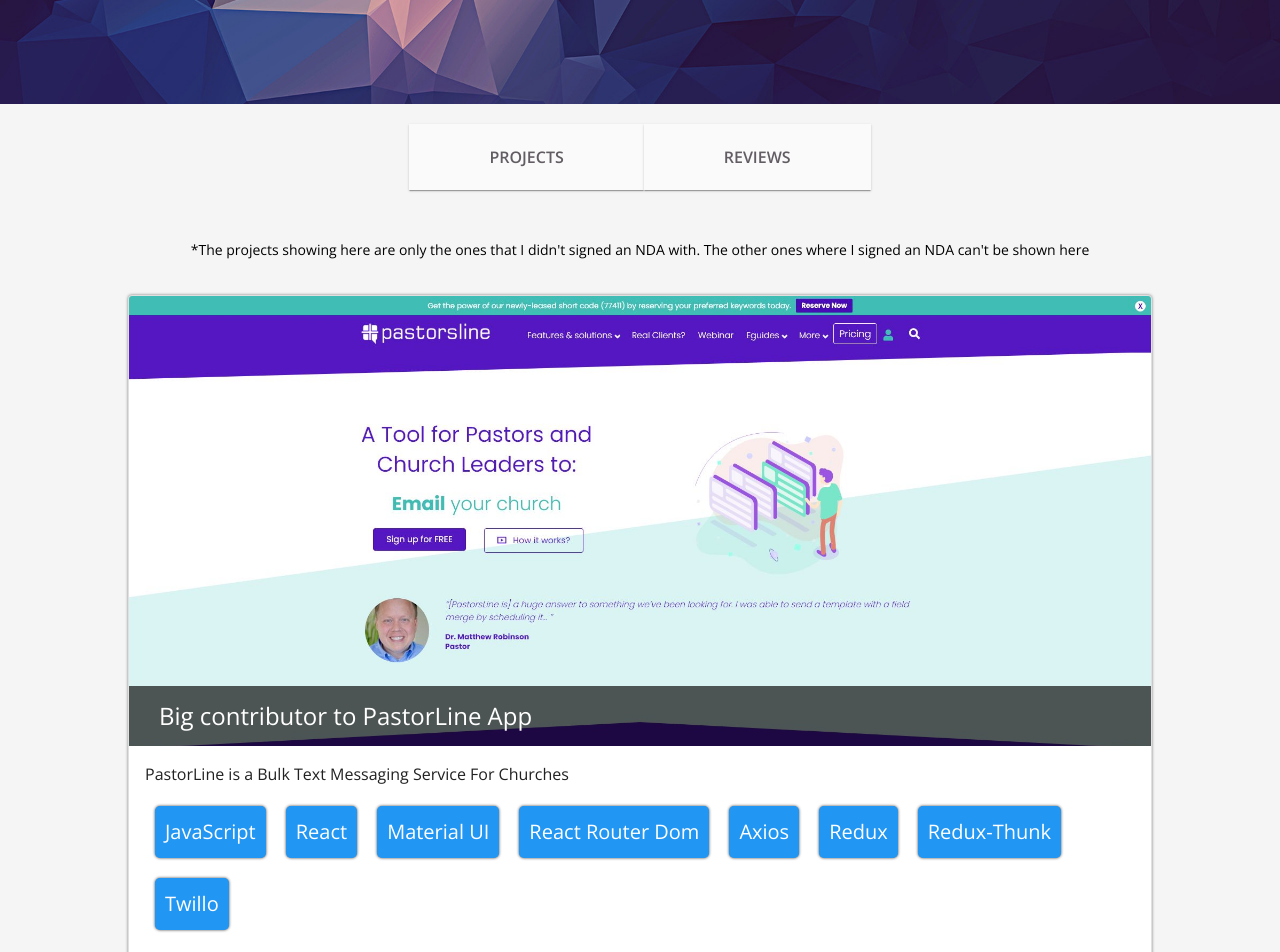
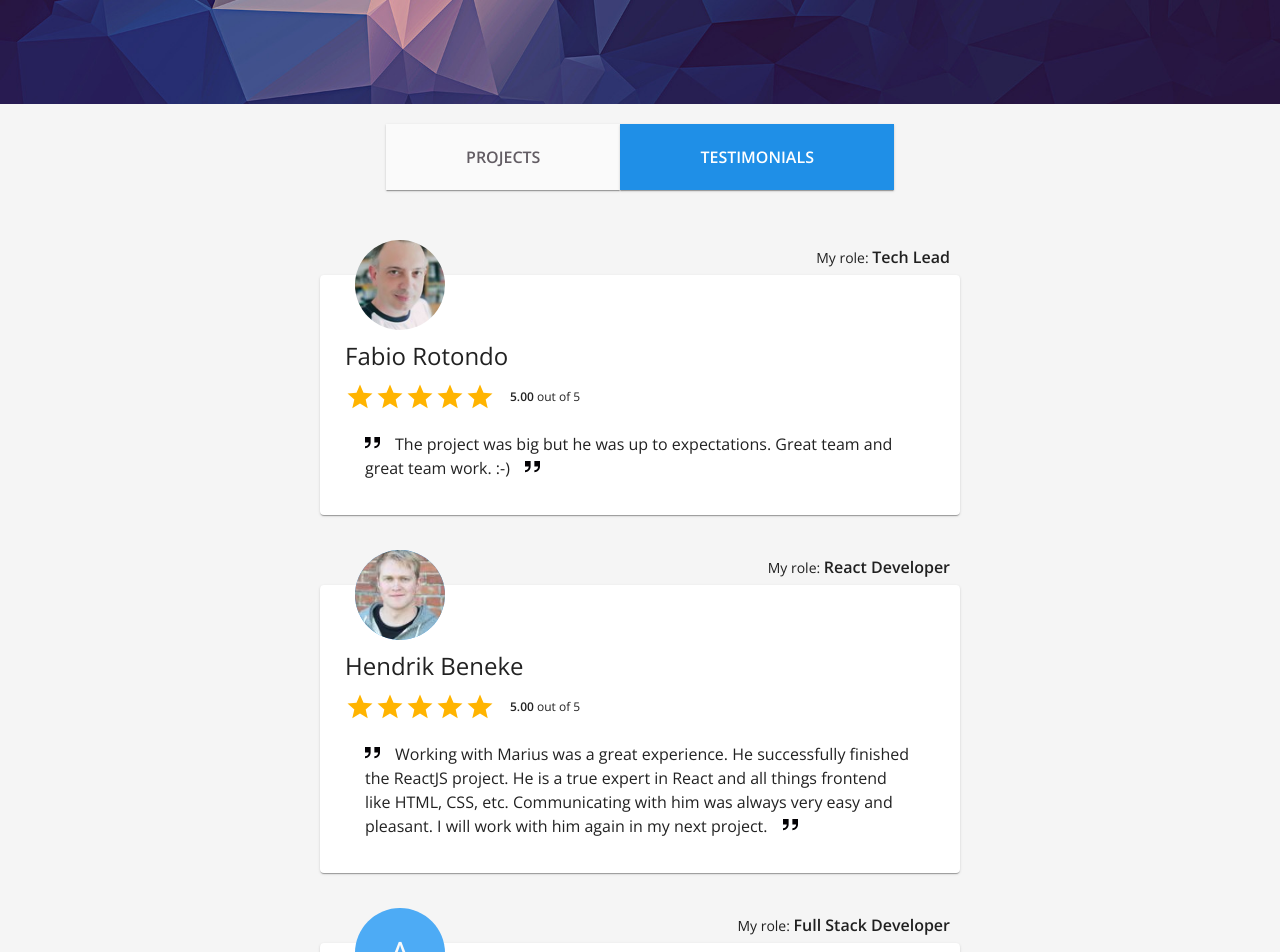
Before and after one commit to MariusParasca/portofolio, a React (Create React App) app: page /testimonials in a window 1280 px wide. Shown: the part 520-1472 px from the top of the page. Built offline with nearby package versions, Linux system fonts and the light colour scheme; the HTML template or start-up script is replaced by a standard one.

Commit message:
rename reviews to testimonials

```diff
--- a/src/components/Main/Main.js
+++ b/src/components/Main/Main.js
@@ -1,13 +1,13 @@
-import React from 'react';
+import React, { useEffect } from 'react';
 import Avatar from '@material-ui/core/Avatar';
 import Typography from '@material-ui/core/Typography';
-import { BrowserRouter as Router, Switch, Route } from 'react-router-dom';
+import { BrowserRouter as Router, Switch, Route, useHistory } from 'react-router-dom';
 
 import classes from './Main.module.css';
 import { makeStyles } from '@material-ui/core';
 import Projects from 'components/Projects/Projects';
 import TabsMenu from './TabsMenu/TabsMenu';
-import Reviews from 'components/Reviews/Reviews';
+import Testimonials from 'components/Testimonials/Testimonials';
 
 const useStyles = makeStyles((theme) => ({
   avatarRoot: {
@@ -28,6 +28,16 @@
     },
   },
 }));
+
+const Reviews = () => {
+  const history = useHistory();
+
+  useEffect(() => {
+    history.replace('/testimonials');
+  }, [history]);
+
+  return null;
+};
 
 const Main = () => {
   const styles = useStyles();
@@ -60,6 +70,9 @@
           <Route path="/reviews">
             <Reviews />
           </Route>
+          <Route path="/testimonials">
+            <Testimonials />
+          </Route>
           <Route path={['/', '/projects']}>
             <Projects />
           </Route>
--- a/src/components/Main/TabsMenu/TabsMenu.js
+++ b/src/components/Main/TabsMenu/TabsMenu.js
@@ -1,15 +1,17 @@
-import React from 'react'
+import React from 'react';
 import classes from './TabsMenu.module.css';
-import {
-  NavLink
-} from "react-router-dom";
+import { NavLink } from 'react-router-dom';
 
-const TabsMenu = props => {
+const TabsMenu = (props) => {
   return (
     <div className={classes.container}>
-        <NavLink exact to="/projects" className={classes.link} activeClassName={classes.linkActive}
+      <NavLink
+        exact
+        to="/projects"
+        className={classes.link}
+        activeClassName={classes.linkActive}
         isActive={(match, location) => {
-            if (match || location.pathname === "/") {
+          if (match || location.pathname === '/') {
             return true;
           }
 
@@ -18,15 +20,13 @@
       >
         Projects
       </NavLink>
-        <NavLink exact to="/reviews" className={classes.link} activeClassName={classes.linkActive}>
-          Reviews
+      <NavLink exact to="/testimonials" className={classes.link} activeClassName={classes.linkActive}>
+        Testimonials
       </NavLink>
     </div>
-  )
-}
+  );
+};
 
-TabsMenu.propTypes = {
+TabsMenu.propTypes = {};
 
-}
-
-export default TabsMenu
+export default TabsMenu;
--- a/src/components/Reviews/Reviews.js
+++ b/src/components/Testimonials/Testimonials.js
@@ -1,11 +1,11 @@
 import React from 'react';
-import Review from './Review/Review';
-import classes from './Reviews.module.css';
+import Testimonial from './Testimonial/Testimonial';
+import classes from './Testimonials.module.css';
 
-const Reviews = (props) => {
+const Testimonials = (props) => {
   return (
     <div className={classes.container}>
-      <Review
+      <Testimonial
         title="Fabio Rotondo"
         text="The project was big but he was up to expectations.
         Great team and great team work. :-)"
@@ -13,7 +13,7 @@
         alt="Fabio Rotondo"
         devTitle="Tech Lead"
       />
-      <Review
+      <Testimonial
         title="Hendrik Beneke"
         text="Working with Marius was a great experience. He successfully finished the ReactJS project. He is a true expert in React and all things frontend like HTML, CSS, etc.
           Communicating with him was always very easy and pleasant. I will work with him again in my next project."
@@ -21,13 +21,13 @@
         atl="Hendrik Beneke"
         devTitle="React Developer"
       />
-      <Review
+      <Testimonial
         title="Ara"
         text="Marius has been a perfect contractor, very professional, always available, consistently delivering top quality work. If you are looking for a professional full-stack React developer, he is the right guy for the job."
         alt="Ara"
         devTitle="Full Stack Developer"
       />
-      <Review
+      <Testimonial
         title="Thomas Oliver"
         text="Thanks for your help."
         src="/static/images/avatars/thomas.webp"
@@ -38,6 +38,6 @@
   );
 };
 
-Reviews.propTypes = {};
+Testimonials.propTypes = {};
 
-export default Reviews;
+export default Testimonials;
```
Also changed, not shown: src/components/Testimonials/Testimonial/Testimonial.js (renamed from src/components/Reviews/Review/Review.js, +4 -4 lines), src/components/Testimonials/Testimonial/Testimonial.module.css (renamed from src/components/Reviews/Review/Review.module.css), src/components/Testimonials/Testimonials.module.css (renamed from src/components/Reviews/Reviews.module.css). Lines whose indentation alone changed are shown as unchanged.
